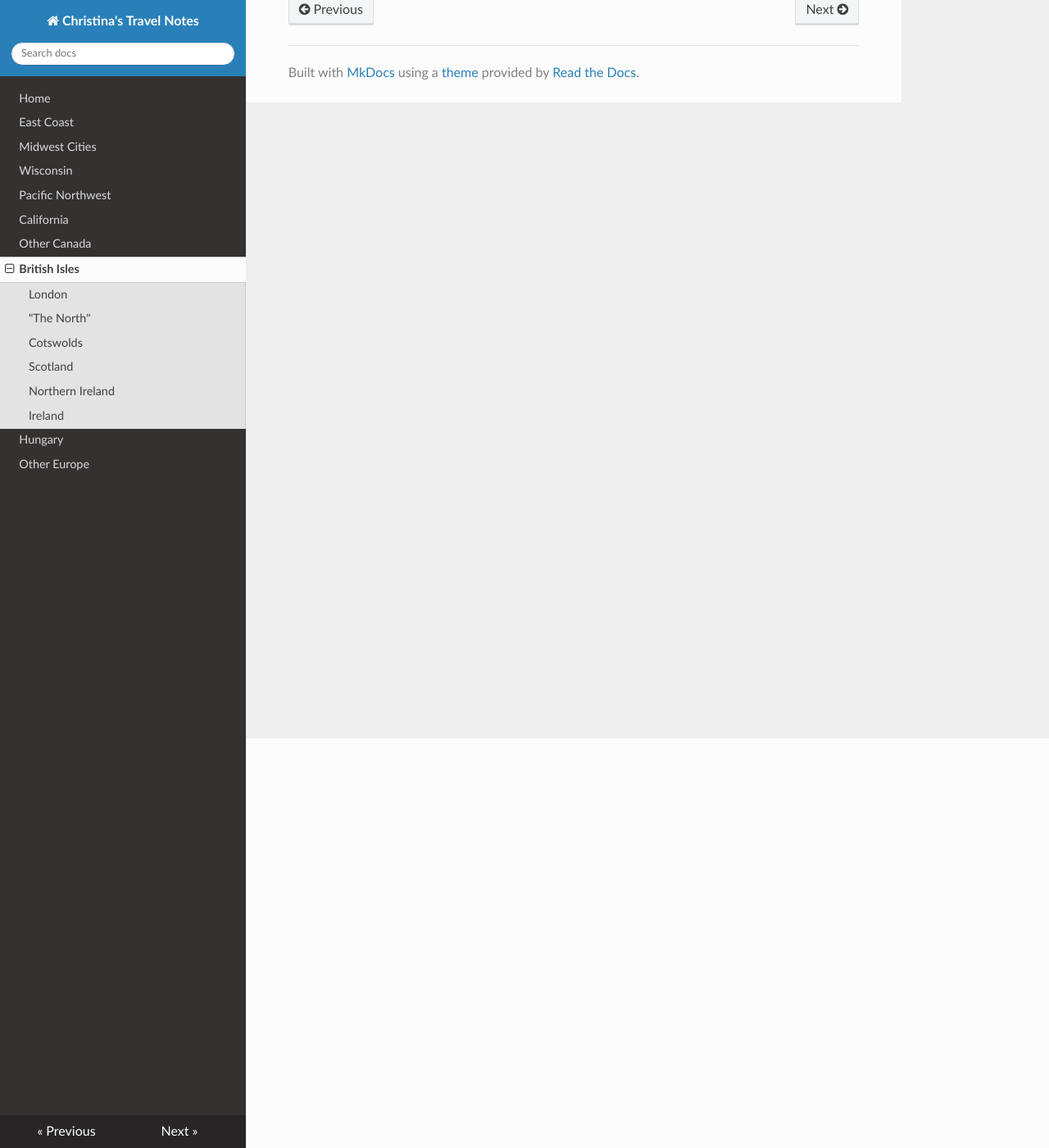
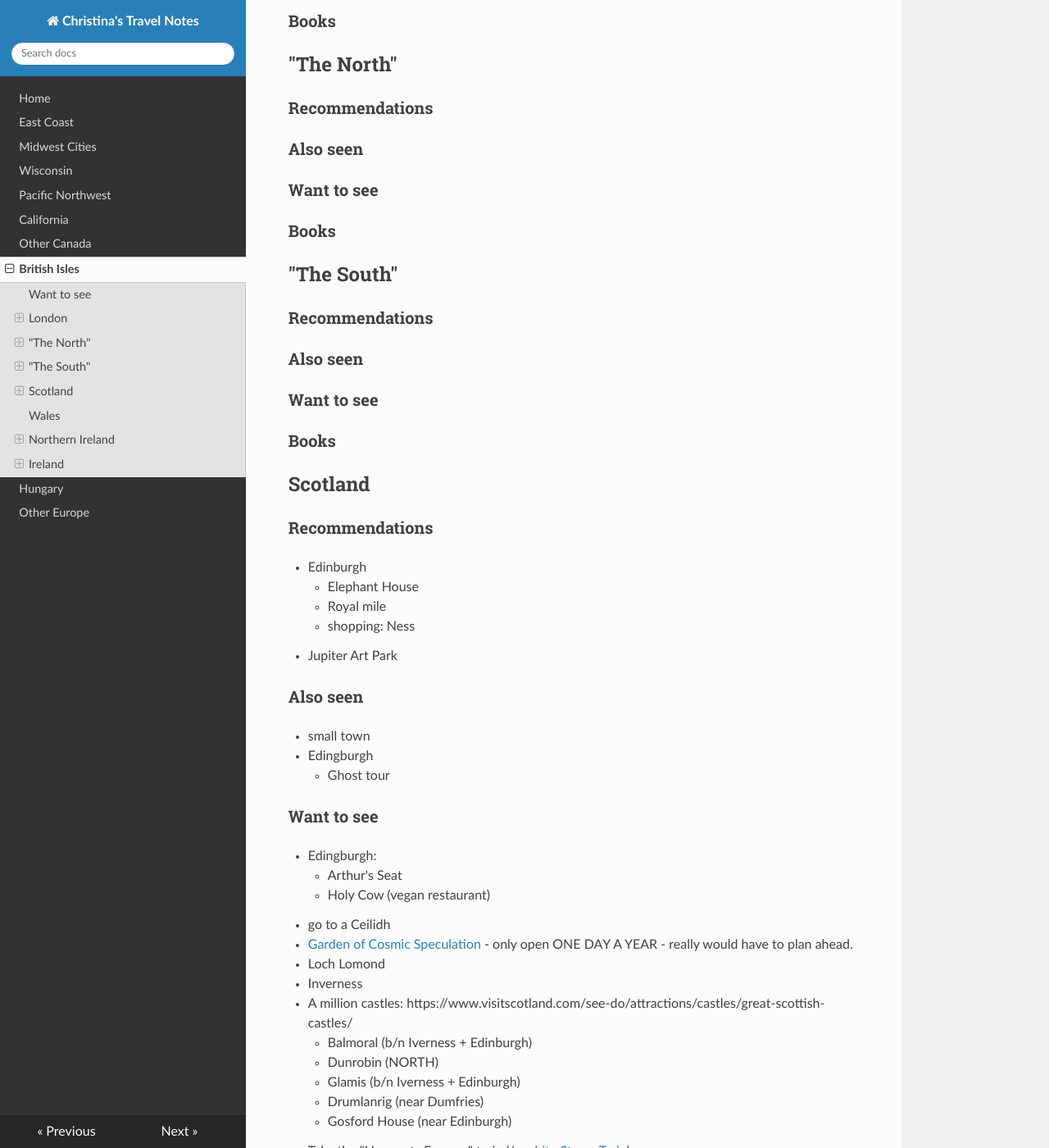
Before and after one commit to ChristinaLK/travel, an MkDocs documentation site: the page built from docs/british-isles.md, in a window 1280 px wide and 1400 px high, scrolled down 500 px. Shown: the whole window at 82% size. Built offline with MkDocs 1.6.1, drawn with Linux system fonts in a browser that asks for light colours; nearby versions of some CDN libraries; some of the changed text lies outside the part shown.

Commit message:
scotland info

```diff
--- a/docs/british-isles.md
+++ b/docs/british-isles.md
@@ -1,13 +1,104 @@
 # British Isles
+
+### Want to see
+
+* Estate
+* Wales (in general)
+* Anglesey
 
 ## London
 
+### Recommendations
+
+### Also seen
+
+### Want to see
+
+### Books
+
 ## "The North"
 
-## Cotswolds
+### Recommendations
+
+### Also seen
+
+### Want to see
+
+### Books
+
+## "The South"
+
+### Recommendations
+
+### Also seen
+
+### Want to see
+
+
+### Books
 
 ## Scotland
 
+### Recommendations
+
+* Edinburgh
+    * Elephant House
+    * Royal mile
+    * shopping: Ness
+* Jupiter Art Park
+
+### Also seen
+
+* small town
+* Edingburgh
+    * Ghost tour
+
+### Want to see
+
+* Edingburgh:
+    * Arthur's Seat
+    * Holy Cow (vegan restaurant)
+* go to a Ceilidh
+* [Garden of Cosmic Speculation](https://gardenofcosmicspeculation.com) - only
+open ONE DAY A YEAR - really would have to plan ahead.
+* Loch Lomond
+* Inverness
+* A million castles: https://www.visitscotland.com/see-do/attractions/castles/great-scottish-castles/
+    * Balmoral (b/n Iverness + Edinburgh)
+    * Dunrobin (NORTH)
+    * Glamis (b/n Iverness + Edinburgh)
+    * Drumlanrig (near Dumfries)
+    * Gosford House (near Edinburgh)
+* Take the "Hogwarts Express" train ([Jacobite Steam Train](https://westcoastrailways.co.uk/jacobite/dates-times-prices-jacobite-steam-train.cfm))
+
+### Books
+
+* Macbeth, Shakespeare
+* To the Lighthouse, Virginia Woolf
+* Harry Potter, kind of. ;)
+
+## Wales
+
 ## Northern Ireland
 
+### Recommendations
+
+* Giant's Causeway
+* Belfast City Hall
+* Carrick-A-Rede
+
+### Also seen
+
+* Bangor and along the river
+
 ## Ireland
+
+### Recommendations
+
+### Also seen
+
+### Want to see
+
+### Books
+
+* Own, but have not read "Around Ireland with a Fridge"
```
